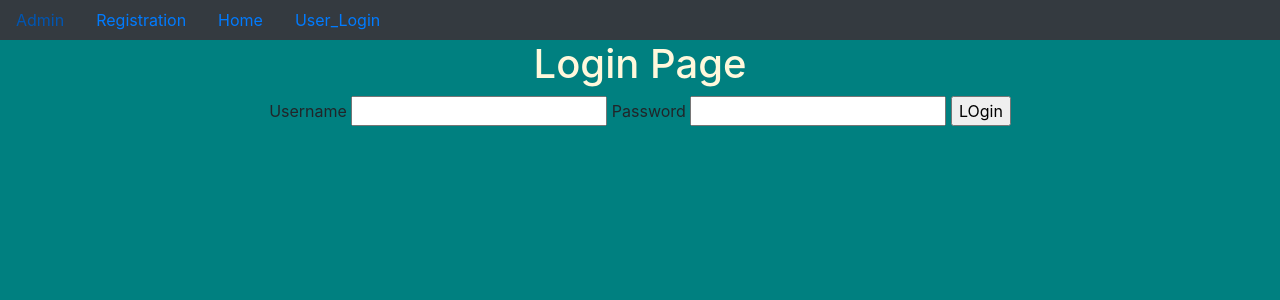
After one commit to SravaniCS/UserRegistration, a Django app: page /user_login/ in a window 1280 px wide. The commit adds this page. Shown: the top 300 px of the page. Run offline with Django 4.2, Linux system fonts and the light colour scheme.

Commit message:
first commit

```diff
--- a/app/views.py
+++ b/app/views.py
@@ -1,7 +1,10 @@
 from django.shortcuts import render
 from app.forms import *
-from django.http import HttpResponse
+from django.http import HttpResponse,HttpResponseRedirect
 from django.core.mail import send_mail
+from django.contrib.auth import authenticate,login,logout
+from django.urls import reverse
+from django.contrib.auth.decorators import login_required
 
 # Create your views here.
 def registration(request):
@@ -39,3 +42,72 @@ def registration(request):
 
 
     return render(request,'registration.html',d)
+
+
+
+def user_login(request):
+    if request.method=='POST':
+        username=request.POST['un']
+        passw=request.POST['pw']
+        AUO=authenticate(username=username,password=passw)
+        if AUO and AUO.is_active:
+            login(request,AUO)
+            request.session['username']=username
+            return HttpResponseRedirect(reverse('home'))
+        else:
+            return HttpResponse('Invalid creditials')
+
+    return render(request,'user_login.html')
+
+
+
+def home(request):
+    if request.session.get('username'):
+        username=request.session.get('username')
+        d={'username':username}
+        return render(request,'home.html',d)
+
+    return render(request,'home.html')
+
+
+@login_required
+def user_logout(request):
+    logout(request)
+    return HttpResponseRedirect(reverse('home'))
+
+
+@login_required
+def profile_display(request):
+    un=request.session.get('username')
+    UO=User.objects.get(username=un)
+    PO=Profile.objects.get(username=UO)
+    d={'UO':UO,'PO':PO}
+    return render(request,'profile_display.html',d)
+
+
+@login_required
+def change_password(request):
+    if request.method=='POST':
+        pw=request.POST['pw']
+        un=request.session.get('username')
+        UO=User.objects.get(username=un)
+        UO.set_password(pw)
+        UO.save()
+        return HttpResponse('password changed successfully')
+    return render(request,'change_password.html')
+
+
+
+def forget_password(request):
+    if request.method=='POST':
+        un=request.POST['un']
+        pw=request.POST['pw']
+        LUO=User.objects.filter(username=un)
+        if LUO:
+            UO=LUO[0]
+            UO.set_password(pw)
+            UO.save()
+            return HttpResponse('paassword')
+        else:
+            return HttpResponse('not valid user')
+    return render(request,'forget_password.html')
--- a/register/urls.py
+++ b/register/urls.py
@@ -26,4 +26,10 @@ from django.conf import settings
 urlpatterns = [
     path('admin/', admin.site.urls),
     path('registration/',registration,name='registration'),
+    path('user_login/',user_login,name='user_login'),
+    path('home/',home,name='home'),
+    path('user_logout/',user_logout,name='user_logout'),
+    path('profile_display/',profile_display,name='profile_display'),
+    path('change_password/',change_password,name='change_password'),
+
 ]+static(settings.MEDIA_URL, document_root=settings.MEDIA_ROOT) #concatinating static func to urls
--- /dev/null
+++ b/templates/dummy.html
@@ -0,0 +1,57 @@
+<!doctype html>
+<html lang="en">
+  <head>
+    <!-- Required meta tags -->
+    <meta charset="utf-8">
+    <meta name="viewport" content="width=device-width, initial-scale=1, shrink-to-fit=no">
+
+    <!-- Bootstrap CSS -->
+    <link rel="stylesheet" href="https://cdn.jsdelivr.net/npm/bootstrap@4.6.2/dist/css/bootstrap.min.css" integrity="sha384-xOolHFLEh07PJGoPkLv1IbcEPTNtaed2xpHsD9ESMhqIYd0nLMwNLD69Npy4HI+N" crossorigin="anonymous">
+
+    {% block title %}
+        <title>Hello, world!</title>
+    {% endblock %}
+
+  </head>
+  <style>
+    h1
+    {
+      color: cornsilk;
+    }
+  </style>
+
+  <body style="background-color:teal;">
+
+    <nav class="nav bg-dark nav-dark">
+        <a href="{% url 'admin:index' %}" class="nav-link">Admin</a>
+        <a href="{% url 'registration' %}" class="nav-link">Registration</a>
+        <a href="{% url 'home' %}" class="nav-link">Home</a>
+
+      {% if user.is_authenticated %}
+        <a href="{% url 'user_logout' %}" class="nav-link">User_Logout</a>
+        <a href="{% url 'profile_display' %}" class="nav-link">profile_display</a>
+        <a href="{% url 'change_password' %}" class="nav-link">Change_password</a>
+      {% else %}
+        <a href="{% url 'user_login' %}" class="nav-link">User_Login</a>
+      {% endif %}
+    </nav>
+
+
+    <!-- Optional JavaScript; choose one of the two! -->
+
+    <!-- Option 1: jQuery and Bootstrap Bundle (includes Popper) -->
+    <script src="https://cdn.jsdelivr.net/npm/jquery@3.5.1/dist/jquery.slim.min.js" integrity="sha384-DfXdz2htPH0lsSSs5nCTpuj/zy4C+OGpamoFVy38MVBnE+IbbVYUew+OrCXaRkfj" crossorigin="anonymous"></script>
+    <script src="https://cdn.jsdelivr.net/npm/bootstrap@4.6.2/dist/js/bootstrap.bundle.min.js" integrity="sha384-Fy6S3B9q64WdZWQUiU+q4/2Lc9npb8tCaSX9FK7E8HnRr0Jz8D6OP9dO5Vg3Q9ct" crossorigin="anonymous"></script>
+
+    <!-- Option 2: Separate Popper and Bootstrap JS -->
+    <!--
+    <script src="https://cdn.jsdelivr.net/npm/jquery@3.5.1/dist/jquery.slim.min.js" integrity="sha384-DfXdz2htPH0lsSSs5nCTpuj/zy4C+OGpamoFVy38MVBnE+IbbVYUew+OrCXaRkfj" crossorigin="anonymous"></script>
+    <script src="https://cdn.jsdelivr.net/npm/popper.js@1.16.1/dist/umd/popper.min.js" integrity="sha384-9/reFTGAW83EW2RDu2S0VKaIzap3H66lZH81PoYlFhbGU+6BZp6G7niu735Sk7lN" crossorigin="anonymous"></script>
+    <script src="https://cdn.jsdelivr.net/npm/bootstrap@4.6.2/dist/js/bootstrap.min.js" integrity="sha384-+sLIOodYLS7CIrQpBjl+C7nPvqq+FbNUBDunl/OZv93DB7Ln/533i8e/mZXLi/P+" crossorigin="anonymous"></script>
+    -->
+
+{% block body_block %}
+{% endblock %}
+
+  </body>
+</html>
--- /dev/null
+++ b/templates/user_login.html
@@ -0,0 +1,17 @@
+{% extends 'dummy.html' %}
+
+{% block body_block %}
+<body>
+    <center>
+        <h1>Login Page</h1>
+        <form  method="POST">
+            {% csrf_token %}
+                <label for="un">Username</label>
+                <input type="text" name="un" id="un">
+                <label for="pw">Password</label>
+                <input type="password" name="pw" id="pw">
+            <input type="submit" value="LOgin">
+        </form>
+    </center>
+</body>
+{% endblock %}
```
Also changed, not shown: templates/change_password.html (added, +15 -0 lines), templates/forget_password.html (added, +21 -0 lines), templates/home.html (added, +23 -0 lines), templates/profile_display.html (added, +45 -0 lines), templates/registration.html (+8 -8 lines), db.sqlite3, media/likith-WhatsApp_Image_2024-01-24_at_22.15.17_520e3dd3.jpg (added), media/rainy_WmMJbym.jpeg (added), media/rainy_e3GpNfX.jpeg (added), media/summer-1.jpg (added), media/winter.jpg (added).
